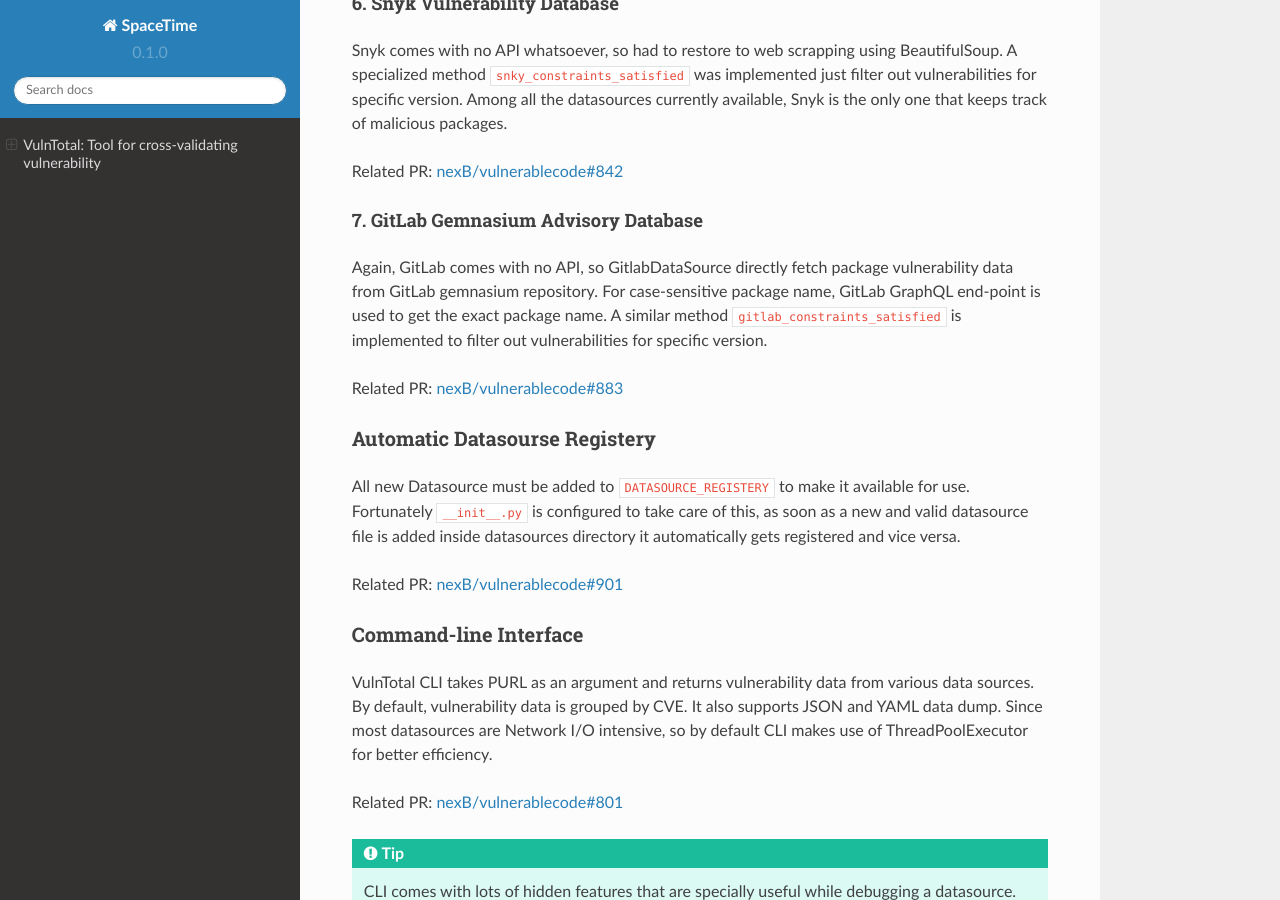
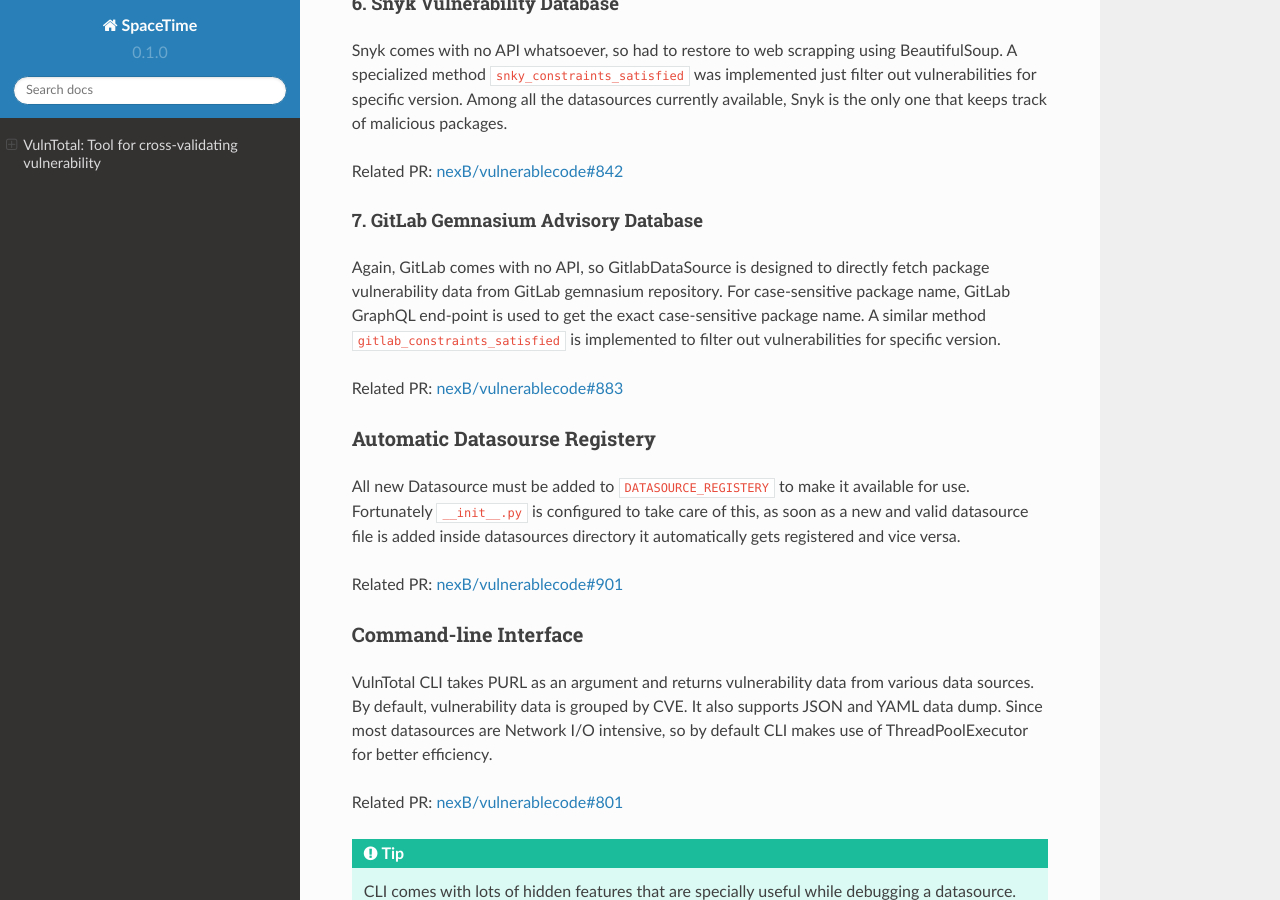
Before and after one commit to keshav-space/spacetime, a Sphinx documentation site: the page built from docs/source/index.rst, in a window 1280 px wide and 900 px high, scrolled down 3423 px. Built offline with Sphinx 7.4.7 and the Read the Docs theme 2.0.0, drawn with Linux system fonts in a browser that asks for light colours.

Commit message:
improve report

```diff
--- a/docs/source/index.rst
+++ b/docs/source/index.rst
@@ -153,8 +153,8 @@ Related PR: `nexB/vulnerablecode#842 <https://github.com/nexB/vulnerablecode/pul
 7. GitLab Gemnasium Advisory Database
 +++++++++++++++++++++++++++++++++++
 
-Again, GitLab comes with no API, so GitlabDataSource directly fetch package vulnerability data from GitLab gemnasium
-repository. For case-sensitive package name, GitLab GraphQL end-point is used to get the exact package name.
+Again, GitLab comes with no API, so GitlabDataSource is designed to directly fetch package vulnerability data from GitLab gemnasium
+repository. For case-sensitive package name, GitLab GraphQL end-point is used to get the exact case-sensitive package name.
 A similar method ``gitlab_constraints_satisfied`` is implemented to filter out vulnerabilities for specific version.
 
 Related PR: `nexB/vulnerablecode#883 <https://github.com/nexB/vulnerablecode/pull/883>`_
```
